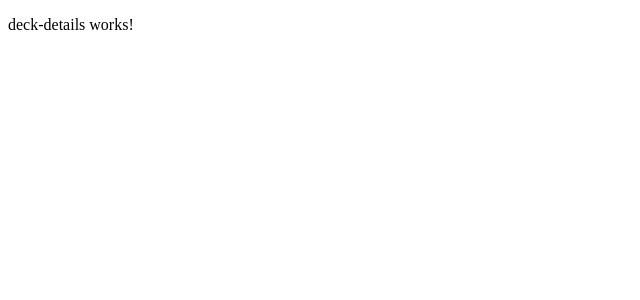
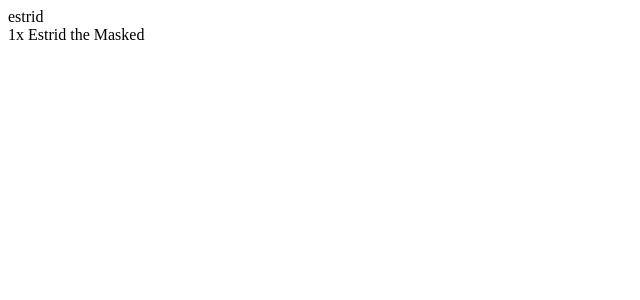
Before and after one commit to Waldeaux/NodeEDH, an Angular app in the folder node-edh-frontend/: page /details in a window 1280 px wide. Shown: the top 300 px of the page, without its empty margins (0-640 px from the left). Built offline with nearby package versions, Linux system fonts and the light colour scheme.

Commit message:
Now displays deck details
Added elements to display deck details. Currently using placeholder data

```diff
--- a/node-edh-frontend/src/app/app.module.ts
+++ b/node-edh-frontend/src/app/app.module.ts
@@ -5,6 +5,7 @@ import { AppRoutingModule } from './app-routing.module';
 import { AppComponent } from './app.component';
 import { DecksComponent } from './decks/decks.component';
 import { DeckDetailsComponent } from './deck-details/deck-details.component';
+import { HttpClient, HttpClientModule, HttpHandler } from '@angular/common/http';
 
 @NgModule({
   declarations: [
@@ -14,9 +15,10 @@ import { DeckDetailsComponent } from './deck-details/deck-details.component';
   ],
   imports: [
     BrowserModule,
-    AppRoutingModule
+    AppRoutingModule,
+    HttpClientModule
   ],
-  providers: [],
+  providers: [HttpClient],
   bootstrap: [AppComponent]
 })
 export class AppModule { }
--- a/node-edh-frontend/src/app/deck-details/deck-details.component.html
+++ b/node-edh-frontend/src/app/deck-details/deck-details.component.html
@@ -1 +1,6 @@
-<p>deck-details works!</p>
+<div *ngIf="deckDetails$ | async as details">
+    {{details.name}}
+    <div *ngFor="let card of details.cards">
+        {{card.count}}x {{card.name}}
+    </div>
+</div>
--- a/node-edh-frontend/src/app/deck-details/deck-details.component.ts
+++ b/node-edh-frontend/src/app/deck-details/deck-details.component.ts
@@ -1,4 +1,7 @@
 import { Component, OnInit } from '@angular/core';
+import { BehaviorSubject, Observable } from 'rxjs';
+import { DeckDetails } from './models/deck-details.model';
+import { DeckDetailsService } from './services/deck-details.service';
 
 @Component({
   selector: 'app-deck-details',
@@ -7,9 +10,12 @@ import { Component, OnInit } from '@angular/core';
 })
 export class DeckDetailsComponent implements OnInit {
 
-  constructor() { }
+  constructor(private deckDetailsService:DeckDetailsService) { }
 
+  deckDetails$:Observable<DeckDetails>;
   ngOnInit(): void {
+    this.deckDetails$ = this.deckDetailsService.dataChanges();
+    this.deckDetailsService.getDeckDetailsTest();
   }
 
 }
--- /dev/null
+++ b/node-edh-frontend/src/app/deck-details/services/deck-details.service.ts
@@ -0,0 +1,37 @@
+import { HttpClient } from '@angular/common/http';
+import { Injectable } from '@angular/core';
+import { BehaviorSubject, Observable } from 'rxjs';
+import { tap } from 'rxjs/operators';
+import { DeckDetails } from '../models/deck-details.model';
+
+@Injectable({
+  providedIn: 'root'
+})
+export class DeckDetailsService {
+
+  constructor(private http:HttpClient) { }
+  deckDetails$ = new BehaviorSubject<DeckDetails>(null);
+
+  dataChanges():Observable<DeckDetails>{
+    return this.deckDetails$.asObservable();
+  }
+
+  getDeckDetailsTest(){
+    this.deckDetails$.next({
+      name:"estrid",
+      cards:[
+        {
+          name:"Estrid the Masked",
+          count:1
+        }
+      ]
+    })
+  }
+  getDeckDetails(id:number){
+    this.http.get<DeckDetails>('http://localhost:8081/decks').pipe(
+      tap(x =>{
+        this.deckDetails$.next(x);
+      })
+    ).subscribe();
+  }
+}
```
Also changed, not shown: node-edh-frontend/src/app/deck-details/models/deck-details.model.ts (added, +9 -0 lines).
